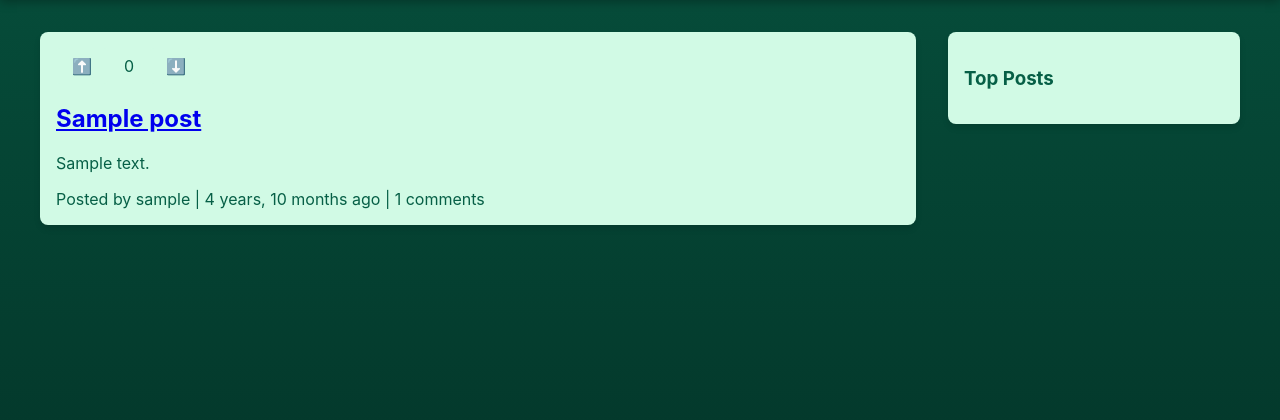
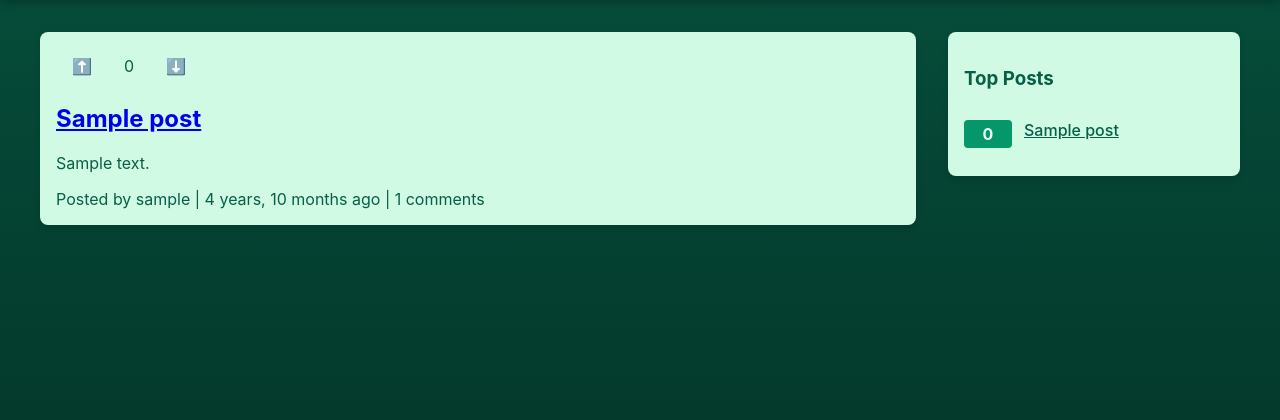
Before and after one commit to Lochy2000/PP4_mantis_feed, a Django app: page / in a window 1280 px wide. Shown: the part 61-481 px from the top of the page. Run offline with Django 5.2, Linux system fonts and the light colour scheme; tables that the repository leaves empty hold one stand-in row (values such as "Sample post").

Commit message:
updated top_posts to display top upvotes posts

```diff
--- a/posts/templates/posts/base.html
+++ b/posts/templates/posts/base.html
@@ -5,7 +5,7 @@
     <meta charset="UTF-8">
     <meta name="viewport" content="width=device-width, initial-scale=1.0">
     <title>Mantis Feed -{% block title %}{% endblock %}</title>
-    <link rel="stylesheet" href="{% static 'css/style.css' %}">
+    <link rel="stylesheet" href="{% static 'css/style.css'%}">
 </head>
 <body>
     <nav class="navbar">
--- a/posts/templates/posts/post_list.html
+++ b/posts/templates/posts/post_list.html
@@ -25,9 +25,23 @@
         <div class="post-card">
             <h3>Top Posts</h3>
             {% for post in top_posts %}
-                <div>
-                    <a href="{% url 'posts:post_detail' post.id %}"></a>
+                <div class="top-post-item">
+                    <div class="top-post-score">
+                        <span> {{ post.score }}</span>
+                    </div>
+                    <div class="top-post-content">
+                        <div>
+                            <a href="{% url 'posts:post_detail' post.id %}" class="top-post-title">
+                                {{ post.title|truncatechars:50}}
+                            </a>
+                        </div>
+                    </div>
                 </div>
+                {% if not forloop.last %}
+                    <hr class="top-post-divider">
+                {% endif %}
+            {% empty %}
+            <p class="no-post">No top Posts yet</p>
             {% endfor %}
         </div>
     </aside>
--- a/posts/views.py
+++ b/posts/views.py
@@ -6,7 +6,8 @@ from django.http import JsonResponse
 from django.urls import reverse_lazy, reverse
 from django.contrib import messages
 from .models import Post, Comment
-from django.db.models import Count
+from django.db.models import Count, F
+from django.db.models.functions import Coalesce
 
 # Create your views here.
 
@@ -18,8 +19,10 @@ def post_list(request):
     print("Posts:", [p.title for p in posts])
 
     top_posts = Post.objects.annotate(
-        total_score = Count('upvotes') - Count('downvotes')
-    ).order_by('-total_score')[:5]
+        #total_score = Count('upvotes') - Count('downvotes')
+        score=Coalesce(Count('upvotes', distinct=True),0) -
+              Coalesce(Count('downvotes', distinct=True),0)
+    ).order_by('-score', 'created_at')[:3]
 
     return render(request, 'posts/post_list.html',{
         'posts' : posts,
--- a/static/css/style.css
+++ b/static/css/style.css
@@ -19,6 +19,9 @@
     background-color: var(--dark-green);
     padding: 1rem;
     box-shadow: 0 2px 10px rgba(0, 0, 0, 0.3);
+    position: sticky;
+    top: 0;
+    z-index: 100;
   }
 
   .nav-container {
@@ -136,6 +139,48 @@
     color: #166534;
   }
 
+  /* Top post styling */
+  .top-post-item{
+    padding: 0.75rem 0;
+    display: flex;
+    align-items: flex-start;
+    gap: 0.75rem;
+  }
+  .top-post-score{
+    background-color: var(--accent-green);
+    color: var(--text-light);
+    padding: 0.25rem 0.5rem;
+    border-radius: 4px;
+    min-width: 2rem;
+    text-align: center;
+    font-weight: bold;
+  }
+  .top-post-content{
+    flex: 1;
+  }
+  .top-post-title{
+    color: var(--text-dark);
+    font-weight: 500;
+    display: block;
+    margin-bottom: 0.25rem;
+  }
+  .top-post-title:hover{
+    color: var(--text-light);
+  }
+  .top-post-divider{
+    border: 0;
+    height: 1px;
+    background-color: var(--accent-green);
+    margin: 0;
+  }
+  .no-post{
+    text-align: center;
+    color: var(--dark-green);
+  }
+
+
+  /* media queries */
+
   @media (max-width: 768px) {
     .post-container {
       grid-template-columns: 1fr;
@@ -145,4 +190,8 @@
       flex-direction: column;
       gap: 1rem;
     }
+    aside{
+      position: sticky;
+      top: 1rem;
+    }
   }
```
Also changed, not shown: 1 other file.
